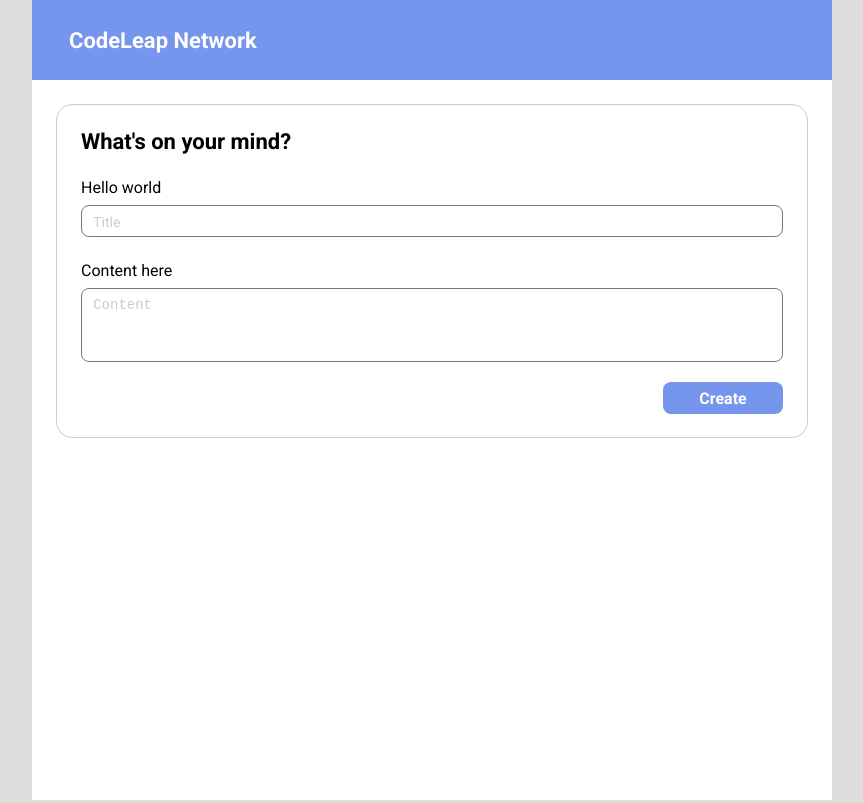
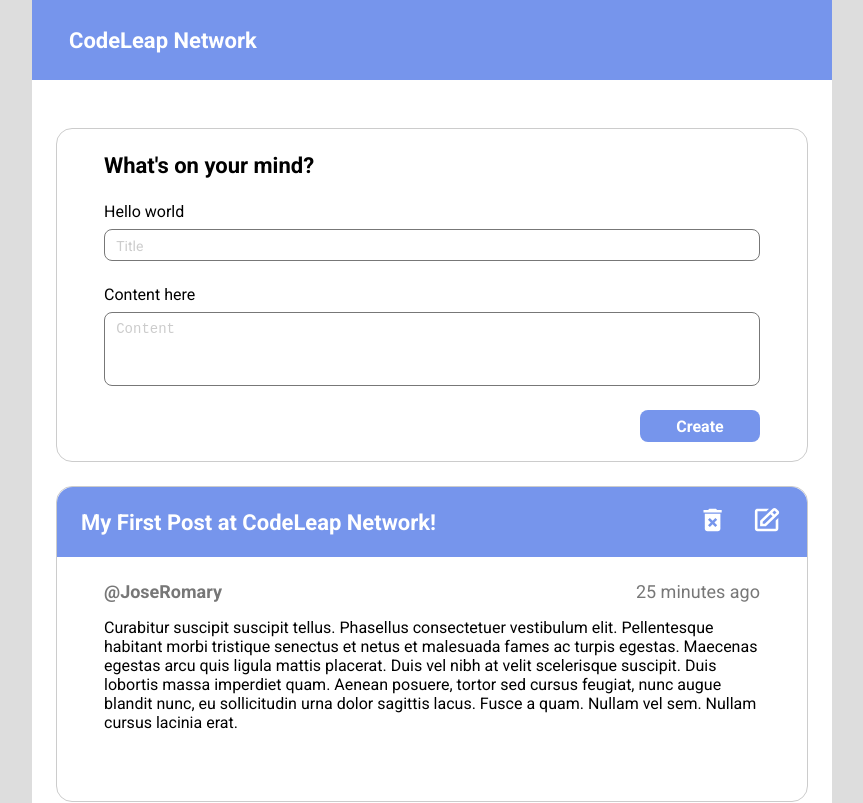
Before and after one commit to jjromary/CodeLeapNetwork, a React (Vite) app: page /feed in a window 1280 px wide. Shown: the top 803 px of the page, without its empty margins (208-1071 px from the left). Built offline with nearby package versions, Linux system fonts and the light colour scheme.

Commit message:
update: finished layout feedPage

```diff
--- a/src/components/boxModel/styles.ts
+++ b/src/components/boxModel/styles.ts
@@ -11,12 +11,5 @@
   background-color: ${(props) => props.theme["white"]};
   border-radius: 16px;
   border: 1px solid ${(props) => props.theme["gray-300"]};
-  padding: 1.5rem 1.5rem 0 1.5rem;
   margin: 0 auto;
-  margin: 0 1.5rem;
-
-  display: flex;
-  flex-direction: column;
-  justify-content: flex-start;
-  align-items: flex-start;
 `;
--- a/src/components/button/styles.ts
+++ b/src/components/button/styles.ts
@@ -9,7 +9,7 @@
   width: 100%;
   display: flex;
   justify-content: right;
-  margin-bottom: 1.5rem 0;
+  margin: 1.5rem 0;
 
   button {
     all: unset;
@@ -21,6 +21,5 @@
     font-style: normal;
     font-weight: 700;
     text-align: center;
-    margin-top: 1rem;
   }
 `;
--- a/src/components/FieldForm/styles.ts
+++ b/src/components/fieldForm/styles.ts
@@ -6,6 +6,9 @@
 
 export const Container = styled.div<InputProps>`
   width: 100%;
+  margin: 0 auto;
+  display: flex;
+  flex-direction: column;
   margin-top: 1.5rem;
 
   label {
--- /dev/null
+++ b/src/components/postCard/index.tsx
@@ -0,0 +1,40 @@
+import deleteIcon from '../../assets/deleteIcon.svg';
+import editIcon from '../../assets/editIcon.svg';
+import { Title } from "../title";
+import { Container, ContentDetails, ContentIcons, ContentPost, ContentTitle } from "./styles";
+
+export function PostCard() {
+  return (
+    <Container>
+      <ContentTitle>
+        <Title
+          title="My First Post at CodeLeap Network!"
+        />
+        <ContentIcons>
+          <button>
+            <img src={deleteIcon} alt="Icon Delete" />
+          </button>
+          <button>
+            <img src={editIcon} alt="Icon Edit" />
+          </button>
+        </ContentIcons>
+      </ContentTitle>
+
+      <ContentDetails>
+        <span className='author'>
+          @JoseRomary
+        </span>
+        <span>
+          25 minutes ago
+        </span>
+      </ContentDetails>
+
+      <ContentPost>
+        Curabitur suscipit suscipit tellus. Phasellus consectetuer vestibulum elit. Pellentesque habitant morbi tristique senectus et netus et malesuada fames ac turpis egestas. Maecenas egestas arcu quis ligula mattis placerat. Duis vel nibh at velit scelerisque suscipit.
+
+        Duis lobortis massa imperdiet quam. Aenean posuere, tortor sed cursus feugiat, nunc augue blandit nunc, eu sollicitudin urna dolor sagittis lacus. Fusce a quam. Nullam vel sem. Nullam cursus lacinia erat.
+      </ContentPost>
+
+    </Container>
+  )
+}
--- /dev/null
+++ b/src/components/postCard/styles.ts
@@ -0,0 +1,68 @@
+import styled from "styled-components";
+
+export const Container = styled.div`
+  width: 100%;
+  height: auto;
+  display: flex;
+  flex-direction: column;
+  align-items: center;
+  /* border: 1px solid ${(props) => props.theme["gray-300"]};
+  border-radius: 16px 16px 0 0; */
+`;
+
+export const ContentTitle = styled.div`
+  width: 100%;
+  height: 70px;
+  background-color: ${(props) => props.theme["blue-500"]};
+  color: ${(props) => props.theme["white"]};
+  padding: 1.5rem;
+  border-radius: 16px 16px 0 0;
+
+  display: flex;
+  align-items: center;
+  justify-content: space-between;
+`;
+
+export const ContentIcons = styled.div`
+  width: 86px;
+  display: flex;
+  align-items: center;
+  justify-content: space-between;
+
+  button {
+    all: unset;
+    cursor: pointer;
+  }
+`;
+
+export const ContentDetails = styled.div`
+  width: 100%;
+  max-width: 704px;
+  display: flex;
+  align-items: center;
+  justify-content: space-between;
+  margin-top: 1.5rem;
+  padding: 0 1.5rem;
+
+  font-size: 14px;
+  color: ${(props) => props.theme["gray-700"]};
+
+  @media (min-width: 375px) {
+    font-size: 18px;
+  }
+
+  .author {
+    font-weight: 700;
+  }
+`;
+
+export const ContentPost = styled.div`
+  width: 100%;
+  height: 164px;
+  max-width: 704px;
+  margin-top: 1rem;
+  padding: 0 1.5rem;
+
+  text-align: left;
+  overflow: auto;
+`;
--- a/src/pages/feed/index.tsx
+++ b/src/pages/feed/index.tsx
@@ -1,8 +1,9 @@
-import { FieldForm } from "../../components/FieldForm"
 import { BoxModel } from "../../components/boxModel"
 import { Button } from "../../components/button"
+import { FieldForm } from "../../components/fieldForm"
+import { PostCard } from "../../components/postCard"
 import { Title } from "../../components/title"
-import { Container, Content, Header } from "./styles"
+import { Container, ContentCreatePost, ContentPostList, Header } from "./styles"
 
 export default function Feed() {
   return (
@@ -11,11 +12,12 @@
         CodeLeap Network
       </Header>
 
-      <Content>
-        <BoxModel
-          width="100%"
-          height="334px"
-        >
+      <BoxModel
+        width="94%"
+        height="334px"
+      >
+        <ContentCreatePost>
+
           <Title
             title="What's on your mind?"
           />
@@ -33,15 +35,36 @@
             height="74px"
           />
 
-
           <Button
             nameButton="Create"
             width="120px"
             height="32px"
           />
+        </ContentCreatePost>
 
+      </BoxModel>
+
+      <ContentPostList>
+        <BoxModel
+          width="94%"
+          height="316px"
+        >
+          <PostCard />
         </BoxModel>
-      </Content>
+        <BoxModel
+          width="94%"
+          height="316px"
+        >
+          <PostCard />
+        </BoxModel>
+        <BoxModel
+          width="94%"
+          height="316px"
+        >
+          <PostCard />
+        </BoxModel>
+      </ContentPostList>
+
 
     </Container>
   )
--- a/src/pages/feed/styles.ts
+++ b/src/pages/feed/styles.ts
@@ -1,13 +1,17 @@
 import styled from "styled-components";
 
 export const Container = styled.div`
+  width: 100%;
   max-width: 800px;
-  height: 100vh;
+  height: auto;
   margin: 0 auto;
   display: flex;
+  padding-bottom: 1.5rem;
   flex-direction: column;
   align-items: center;
   background-color: ${(props) => props.theme["white"]};
+  gap: 1.5rem;
+  overflow: auto;
 `;
 
 export const Header = styled.header`
@@ -26,11 +30,27 @@
   margin-bottom: 1.5rem;
 `;
 
-export const Content = styled.div`
+export const ContentCreatePost = styled.div`
   width: 100%;
-  max-width: 752px;
+  max-width: 704px;
+  max-height: 286px;
+  display: flex;
+  padding: 1.5rem;
+  margin: 0 auto;
   display: flex;
   flex-direction: column;
+  align-items: flex-start;
+
+  /* margin-top: 1.5rem; */
+  /* justify-content: center; */
+  /* gap: 1.5rem; */
+`;
+
+export const ContentPostList = styled.div`
+  width: 100%;
+  display: flex;
+  height: auto;
+  flex-direction: column;
   align-items: center;
-  max-width: 752px;
+  gap: 1.5rem;
 `;
--- a/src/pages/home/index.tsx
+++ b/src/pages/home/index.tsx
@@ -1,5 +1,5 @@
 import { Button } from "../../components/button"
-import { FieldForm } from "../../components/FieldForm"
+import { FieldForm } from "../../components/fieldForm"
 import { Title } from "../../components/title"
 import { Container, Content } from "./styles"
 
--- a/src/styles/global.ts
+++ b/src/styles/global.ts
@@ -16,6 +16,7 @@
     background-color: ${(props) => props.theme["gray-200"]};
     color: ${(props) => props.theme["black"]};
     -webkit-font-smoothing: antialiased;
+    scroll-behavior: auto;
   }
 
   body, input, text-area, button {
```
Also changed, not shown: src/assets/deleteIcon.svg (added), src/assets/editIcon.svg (added), src/components/fieldForm/index.tsx (renamed from src/components/FieldForm/index.tsx).
